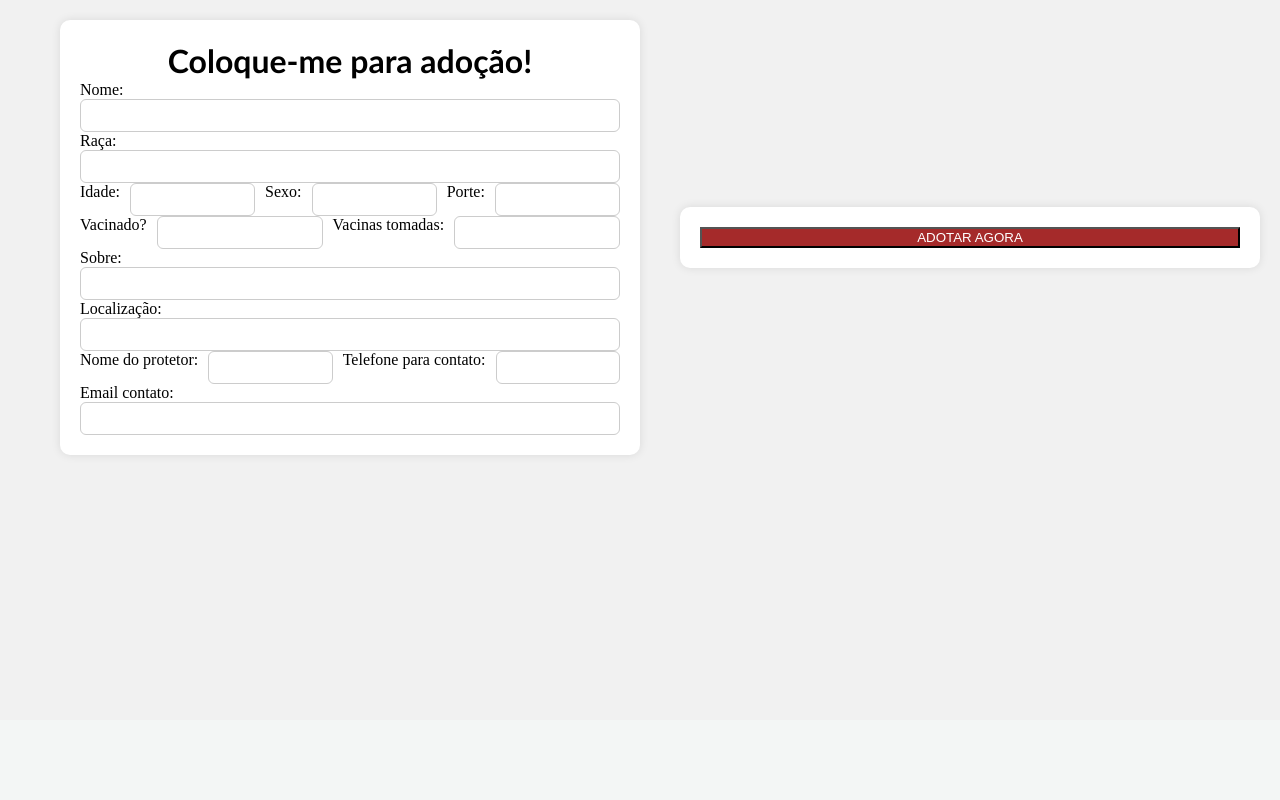
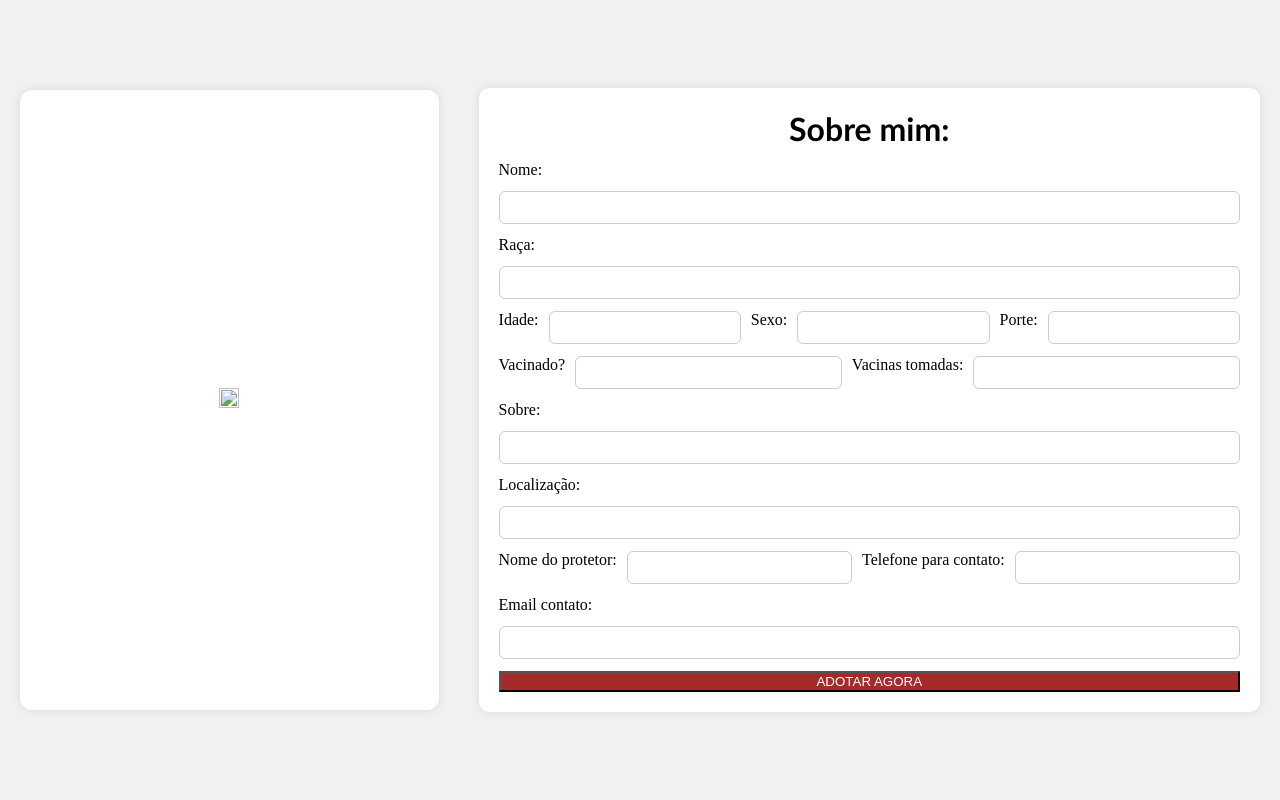
Before and after one commit to CamiPevensie/adocao_romerito, a Flask app: template templates/detalhes_animal.html in a window 1280 px wide. Shown: the part 80-880 px from the top of the page. Before the commit the page ends 537 px from the top, so only its background shows below. Run offline with Flask 3, Linux system fonts and the light colour scheme; the template is opened without the code that fills it, so the values that code supplies are empty.

Commit message:
atualizando

```diff
--- /dev/null
+++ b/static/detalhes_animal.css
@@ -0,0 +1,101 @@
+body {
+    background-color: #f1f1f1;
+    margin: 0;
+}
+
+.logo img {
+    width: 120px;
+    height: auto;
+}
+
+.container {
+    display: flex;
+    justify-content: center;
+    align-items: center;
+    gap: 40px;
+    width: 90%;
+    margin: 40px auto;
+}
+
+.container form {
+    background: #fff;
+    border-radius: 10px;
+    width: 60%;
+    height: auto;
+    box-shadow: 0 0 10px rgba(0,0,0,0.1);
+    display: flex;
+    flex-direction: column;
+    gap: 12px;
+    justify-content: center;
+    padding: 20px;
+}
+
+.container form h1 {
+    text-align: center;
+}
+
+.container form input {
+    border-radius: 6px;
+    border: 1px solid #ccc;
+    padding: 8px;
+}
+
+.container form input[type="submit"] {
+    background-color: #0B6623;
+    color: white;
+    font-weight: bold;
+    border: none;
+    cursor: pointer;
+    width: 150px;
+}
+
+.img {
+    width: 420px;
+    height: 620px;
+    background-color: #ffffff;
+    display: flex;
+    align-items: center;
+    justify-content: center;
+    border-radius: 12px;
+    box-shadow: 0 0 10px rgba(0,0,0,0.1);
+}
+
+.img img {
+    width: 100%;
+    height: 100%;
+    object-fit: contain;
+}
+
+.linha {
+    display: flex;
+    gap: 10px;
+}
+
+.linha input {
+    display: inline-block;
+    width: 100%;
+    flex: 1;
+}
+
+.cinza {
+    background-color: #e5e5e5;
+    padding: 12px;
+    border-radius: 8px;
+    width: fit-content;
+}
+
+.botoes {
+    display: flex;
+    justify-content: center;
+    margin-top: 10px;
+}
+
+.botoes button {
+    color: white;
+    background: brown;
+    border: none;
+    padding: 10px 25px;
+    border-radius: 6px;
+    font-weight: bold;
+    cursor: pointer;
+}
--- a/templates/animais.html
+++ b/templates/animais.html
@@ -4,7 +4,7 @@
 
 {% block conteudo %}
 
-<h1>é pra exibir os animais</h1>
+<h1>Animais para Adoção</h1>
     <div class="animais">
        {% for animal in animais %}
 
--- a/templates/detalhes_animal.html
+++ b/templates/detalhes_animal.html
@@ -1,6 +1,6 @@
 {% extends 'base.html'%}
 {% block titulo %} Formulário {% endblock %}
-{% block extra_css %}<link rel="stylesheet" href="{{ url_for('static', filename='cadastro_animal.css') }}">{% endblock %}
+{% block extra_css %}<link rel="stylesheet" href="{{ url_for('static', filename='detalhes_animal.css') }}">{% endblock %}
 
 {% block conteudo %}
 
@@ -11,7 +11,7 @@
         </div>
     </div>
     <form action="{{ url_for('animais.detalhes_animal', animal_id=animal.id) }}" method="GET">
-        <h1 style="margin-top: 1px; margin-bottom: 1px;">Coloque-me para adoção!</h1>
+        <h1 style="margin-top: 1px; margin-bottom: 1px;">Sobre mim:</h1>
         Nome: <input type="text" value="{{ animal.nome }}" readonly style="pointer-events: none;">
         Raça: <input type="text" value="{{ animal.raca }}" readonly style="pointer-events: none;">
         <div class="linha">
@@ -30,13 +30,11 @@
             Telefone para contato: <input type="text" value="{{ animal.telefone_contato }}" readonly style="pointer-events: none;">
         </div>
         Email contato: <input type="text" value="{{ animal.email_contato }}" readonly style="pointer-events: none;">
+        <form action="{{ url_for('adocao.adotar', animal_id=animal.id) }}" method="POST" class="botoes">
+            <button type="submit" style="color:white; background:brown;">ADOTAR AGORA</button>
+        </form>
+    </form>
 
-    </form>
-    <form action="{{ url_for('adocao.adotar', animal_id=animal.id) }}" method="POST">
-    <button type="submit" style="color:white; background:brown;">
-        ADOTAR AGORA
-    </button>
-    </form>
 
         <!-- <form method="POST">
             <input type="hidden" name="acao" value="interesse">
```
Also changed, not shown: dados.db.
